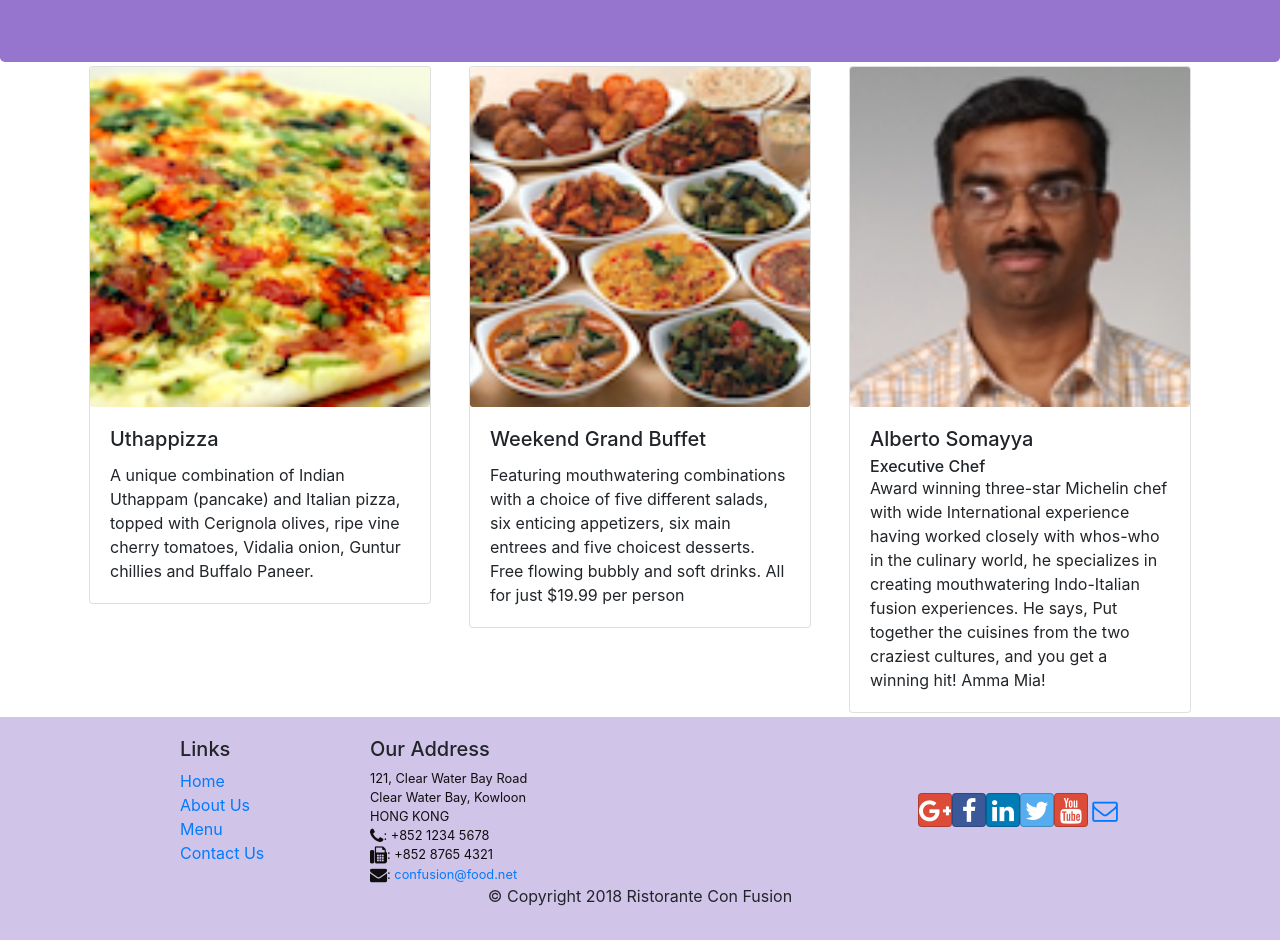
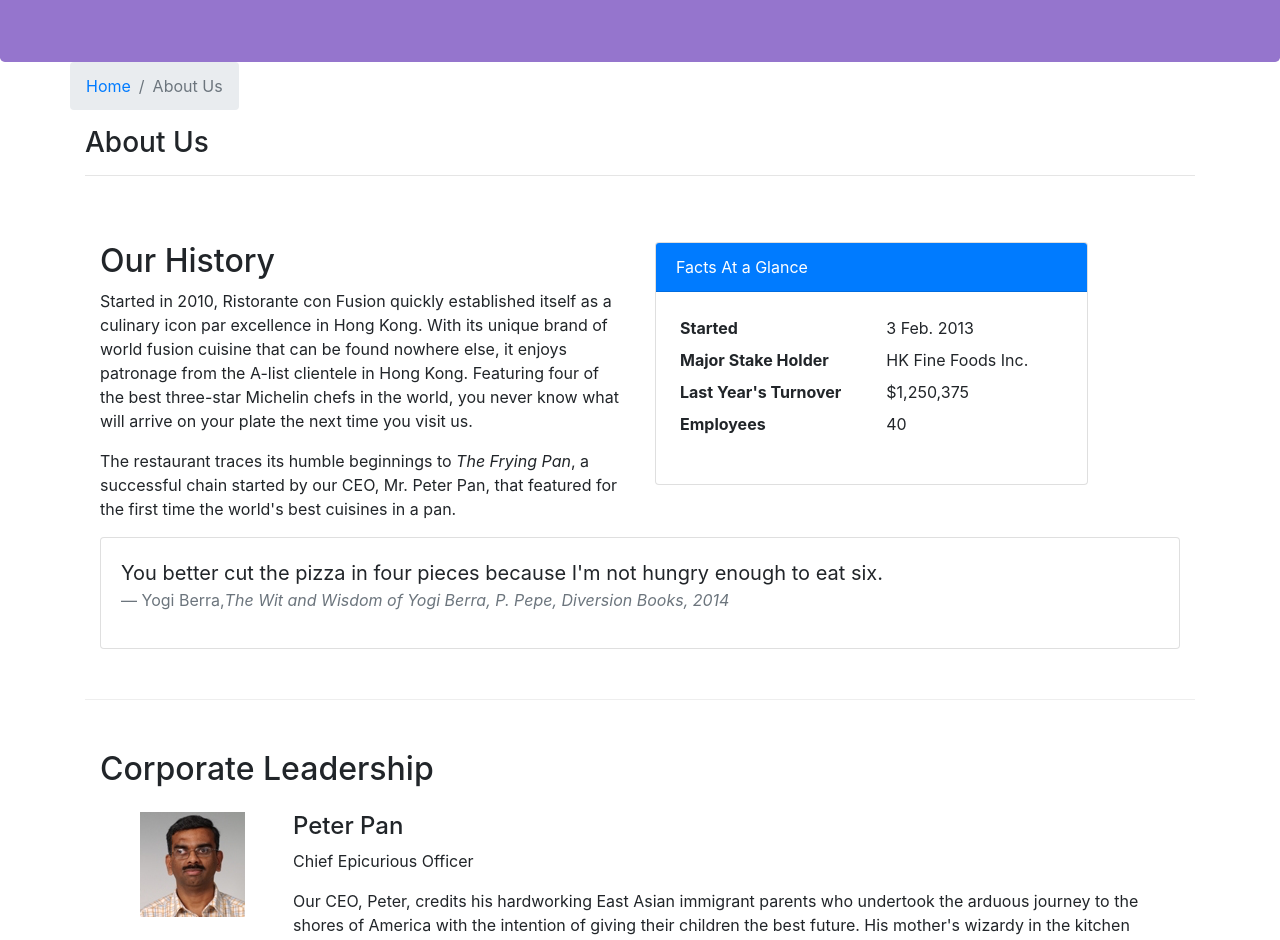
Before and after one commit to vp-art/confusion, a React (Create React App) app: page /aboutus in a window 1280 px wide. Before the commit this address led to /home. Shown: the part 280-1220 px from the top of the page. Built offline with nearby package versions, Linux system fonts and the light colour scheme.

Commit message:
Controlled Forms

```diff
--- /dev/null
+++ b/src/components/AboutComponent.js
@@ -0,0 +1,95 @@
+import React from 'react';
+import { Breadcrumb, BreadcrumbItem, Card, CardBody, CardHeader, Media } from 'reactstrap';
+import { Link } from 'react-router-dom';
+
+function RenderLeader({leader}) {
+    return (
+        <div key={leader.id}>
+                <Media tag="li" className="mt-3">
+                    <Media left middle>
+                        <Media object src={leader.image} alt={leader.name}/>
+                    </Media>
+                    <Media body className="ml-5">
+                        <Media heading>{leader.name}</Media>
+                        <p>{leader.designation}</p>
+                        <p>{leader.description}</p>
+                    </Media>
+                </Media>
+            </div>
+    );
+}
+
+function About(props) {
+    const leaders = props.leaders.map((leader) => {
+        return (
+            <p>
+              <RenderLeader leader ={leader}/>
+            </p>
+        );
+    });
+
+    return(
+        <div className="container">
+            <div className="row">
+                <Breadcrumb>
+                    <BreadcrumbItem><Link to="/home">Home</Link></BreadcrumbItem>
+                    <BreadcrumbItem active>About Us</BreadcrumbItem>
+                </Breadcrumb>
+                <div className="col-12">
+                    <h3>About Us</h3>
+                    <hr />
+                </div>
+            </div>
+            <div className="row row-content">
+                <div className="col-12 col-md-6">
+                    <h2>Our History</h2>
+                    <p>Started in 2010, Ristorante con Fusion quickly established itself as a culinary icon par excellence in Hong Kong. With its unique brand of world fusion cuisine that can be found nowhere else, it enjoys patronage from the A-list clientele in Hong Kong.  Featuring four of the best three-star Michelin chefs in the world, you never know what will arrive on your plate the next time you visit us.</p>
+                    <p>The restaurant traces its humble beginnings to <em>The Frying Pan</em>, a successful chain started by our CEO, Mr. Peter Pan, that featured for the first time the world's best cuisines in a pan.</p>
+                </div>
+                <div className="col-12 col-md-5">
+                    <Card>
+                        <CardHeader className="bg-primary text-white">Facts At a Glance</CardHeader>
+                        <CardBody>
+                            <dl className="row p-1">
+                                <dt className="col-6">Started</dt>
+                                <dd className="col-6">3 Feb. 2013</dd>
+                                <dt className="col-6">Major Stake Holder</dt>
+                                <dd className="col-6">HK Fine Foods Inc.</dd>
+                                <dt className="col-6">Last Year's Turnover</dt>
+                                <dd className="col-6">$1,250,375</dd>
+                                <dt className="col-6">Employees</dt>
+                                <dd className="col-6">40</dd>
+                            </dl>
+                        </CardBody>
+                    </Card>
+                </div>
+                <div className="col-12">
+                    <Card>
+                        <CardBody className="bg-faded">
+                            <blockquote className="blockquote">
+                                <p className="mb-0">You better cut the pizza in four pieces because
+                                    I'm not hungry enough to eat six.</p>
+                                <footer className="blockquote-footer">Yogi Berra,
+                                <cite title="Source Title">The Wit and Wisdom of Yogi Berra,
+                                    P. Pepe, Diversion Books, 2014</cite>
+                                </footer>
+                            </blockquote>
+                        </CardBody>
+                    </Card>
+                </div>
+            </div>
+            <div className="row row-content">
+                <div className="col-12">
+                    <h2>Corporate Leadership</h2>
+                </div>
+                <div className="col-12">
+                    <Media list>
+                        {leaders}
+                    </Media>
+                </div>
+            </div>
+        </div>
+    );
+}
+
+export default About;
--- a/src/components/ContactComponent.js
+++ b/src/components/ContactComponent.js
@@ -1,8 +1,41 @@
-import React from 'react';
-import { Breadcrumb, BreadcrumbItem } from 'reactstrap';
+import React, { Component } from 'react';
+import { Breadcrumb, BreadcrumbItem, Button, Form, FormGroup, Label, Input, Col } from 'reactstrap';
 import { Link } from 'react-router-dom';
 
-function Contact(props) {
+class Contact extends Component {
+    constructor(props) {
+        super(props);
+
+        this.state = {
+            firstname: '',
+            lastname: '',
+            telnum: '',
+            email: '',
+            agree: false,
+            contactType: 'Tel.',
+            message: ''
+        };
+
+        this.handleInputChange = this.handleInputChange(this);
+        this.handleSubmit = this.handleSubmit.bind(this);
+    }
+
+    handleInputChange(event) {
+        const target = event.target;
+        const value = target.type === 'checkbox' ? target.checked : target.value;
+        const name = target.name;
+
+        this.setState({
+          [name]: value
+        });
+    }
+
+    handleSubmit(event) {
+        console.log("Current State is: " + JSON.stringify(this.state));
+        alert("Current State is: " + JSON.stringify(this.state));
+        event.preventDefault();
+    }
+    render () {
         return(
             <div className="container">
                 <div className="row">
@@ -41,8 +74,82 @@
                         </div>
                     </div>
                 </div>
+                <div className="row row-content">
+                    <div className="col-12">
+                        <h3>Send Us Your Feedback</h3>
+                    </div>
+                    <div className="col-12 col-md-9 ">
+                        <Form onSubmit={this.handleSubmit}>
+                            <FormGroup row>
+                                <Label htmlFor="firstname" md={2}>First Name</Label>
+                                <Col md={10}>
+                                    <Input type="text" id="firstname" name="firstname"
+                                    placeholder="First Name" value={this.state.firstname}
+                                    onChange={this.handleInputChange}/>
+                                </Col>
+                            </FormGroup>
+                            <FormGroup row>
+                                <Label htmlFor="lastname" md={2}>Last Name</Label>
+                                <Col md={10}>
+                                    <Input type="text" id="lastname" name="lastname"
+                                    placeholder="Last Name" value={this.state.lastname}
+                                    onChange={this.handleInputChange} />
+                                </Col>
+                            </FormGroup>
+                            <FormGroup row>
+                                <Label htmlFor="telnum" md={2}>Contact Tel.</Label>
+                                <Col md={10}>
+                                    <Input type="tel" id="telnum" name="telnum"
+                                    placeholder="Tel. Num" value={this.state.telnum}
+                                    onChange={this.handleInputChange} />
+                                </Col>
+                            </FormGroup>
+                            <FormGroup row>
+                                <Label htmlFor="email" md={2}>Email</Label>
+                                <Col md={10}>
+                                    <Input type="email" id="email" name="email"
+                                    placeholder="Email" value={this.state.email}
+                                    onChange={this.handleInputChange} />
+                                </Col>
+                            </FormGroup>
+                            <FormGroup row>
+                                <Col md={{size: 6, offset: 2}}>
+                                    <FormGroup check>
+                                        <Label check>
+                                            <Input type="checkbox" name="agree" checked={this.state.agree}
+                                            onChange={this.handleInputChange} /> {' '}
+                                            <strong> May we contact you? </strong>
+                                        </Label>
+                                    </FormGroup>
+                                </Col>
+                                <Col md={{size: 3, offset: 1}}>
+                                    <Input type="select" name="contactType"
+                                    value={this.state.contactType} onChange={this.handleInputChange}>
+                                        <option>Tel.</option>
+                                        <option>Email</option>
+                                    </Input>
+                                </Col>
+                            </FormGroup>
+                            <FormGroup row>
+                                <Label htmlFor="feedback" md={2}>Your Feedback</Label>
+                                <Col md={10}>
+                                    <Input type="textarea" id="message" name="message"
+                                    rows="12" value={this.state.message} />
+                                </Col>
+                            </FormGroup>
+                            <FormGroup row>
+                                <Col md={{size:10, offset: 2}}>
+                                    <Button type="submit" color="primary">
+                                        Send Feedback
+                                    </Button>
+                                </Col>
+                            </FormGroup>
+                        </Form>
+                    </div>
+                </div>
             </div>
         );
     }
+}
 
 export default Contact;
--- a/src/components/FooterComponent.js
+++ b/src/components/FooterComponent.js
@@ -10,7 +10,7 @@
                     <h5>Links</h5>
                     <ul className="list-unstyled">
                         <li><Link to="/home">Home</Link></li>
-                        <li><Link to="/aboutus">About Us</Link></li>
+                        <li><Link to="/aboutus">About</Link></li>
                         <li><Link to="/menu">Menu</Link></li>
                         <li><Link to="/contactus">Contact Us</Link></li>
                     </ul>
--- a/src/components/HeaderComponent.js
+++ b/src/components/HeaderComponent.js
@@ -36,7 +36,7 @@
                                 </NavItem>
                                 <NavItem>
                                     <NavLink className="nav-link" to="/aboutus">
-                                    <span className="fa fa-info fa-lg"></span> About Us
+                                    <span className="fa fa-info fa-lg"></span> About
                                     </NavLink>
                                 </NavItem>
                                 <NavItem>
--- a/src/components/MainComponent.js
+++ b/src/components/MainComponent.js
@@ -4,6 +4,7 @@
 import Header from './HeaderComponent';
 import Footer from './FooterComponent';
 import Home from './HomeComponent';
+import About from './AboutComponent';
 import DishDetail from './DishdetailComponent';
 import { DISHES } from '../shared/dishes';
 import { COMMENTS } from '../shared/comments';
@@ -19,13 +20,8 @@
       comments: COMMENTS,
       promotions: PROMOTIONS,
       leaders: LEADERS
-      // selectedDish : null
     };
   }
-
-  // onDishSelect(dishId) {
-  //   this.setState({ selectedDish:dishId });
-  // }
 
   render() {
     const HomePage = () => {
@@ -47,12 +43,9 @@
     return (
       <div className="App">
         <Header />
-        {/* <Menu dishes={this.state.dishes}
-            onClick={(dishId) => this.onDishSelect(dishId)}/>
-        <DishDetail
-            dish={ this.state.dishes.filter((dish) => dish.id === this.state.selectedDish)[0] } /> */}
             <Switch>
               <Route path="/home" component={HomePage} />
+              <Route exact path="/aboutus" component={() => <About leaders={this.state.leaders} />} />
               <Route exact path="/menu" component={() => <Menu dishes={this.state.dishes} />}/>
               <Route path="/menu/:dishId" component={DishWithId} />
               <Route exact path="/contactus" component={Contact}/>
--- a/src/components/MenuComponent.js
+++ b/src/components/MenuComponent.js
@@ -3,7 +3,7 @@
     CardTitle, Breadcrumb, BreadcrumbItem } from 'reactstrap';
 import { Link } from 'react-router-dom';
 
- function RenderMenuItems({ dish, onClick }) {
+ function RenderMenuItems({ dish }) {
     return (
         <Card>
             {/* Remember to use `` in Link */}
```
Lines whose indentation alone changed are shown as unchanged.
